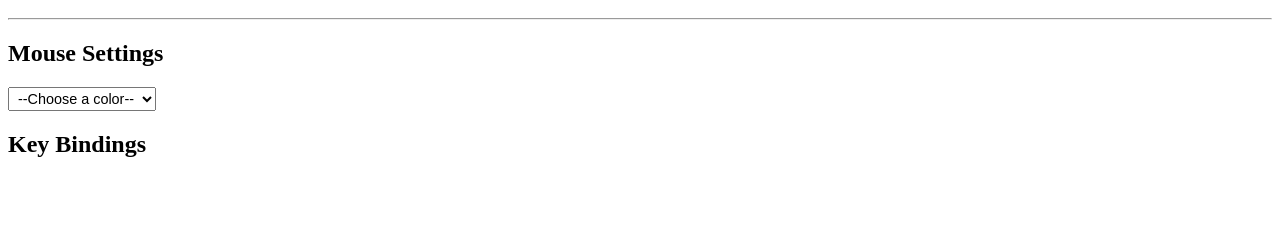
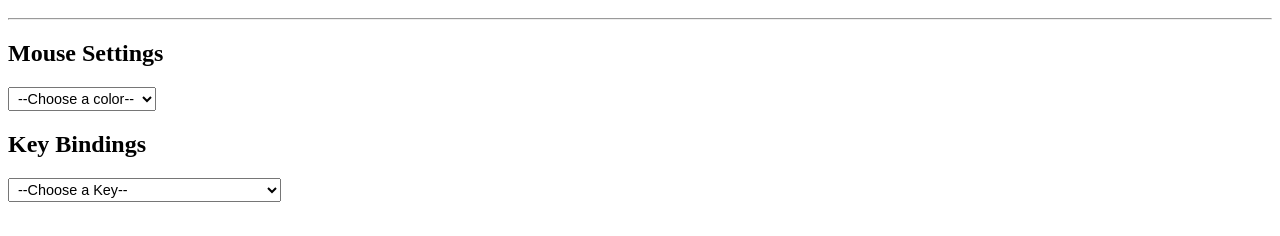
Before and after one commit to WreckingRicco/Project-Zero, a plain HTML site: page index.html in a window 1280 px wide. Shown: the part 48-284 px from the top of the page. Drawn offline with Linux system fonts and the light colour scheme.

Commit message:
Added my own key bindings

```diff
--- a/index.html
+++ b/index.html
@@ -27,6 +27,15 @@
 <div>
 <h2>Key Bindings</h2>
 
+<select name="settings" id= "settings">
+<option value="">--Choose a Key--</option>
+<option value="list">Letter K</option>
+<option value="list">Letter W</option>
+<option value="list">Lets Try letter s</option>
+<option value="list">lets try k SENSTIVE LETTER F and d</option>
+
+
+     </option>
 </div>
 </main>
 
```
Also changed, not shown: 1 other file.
